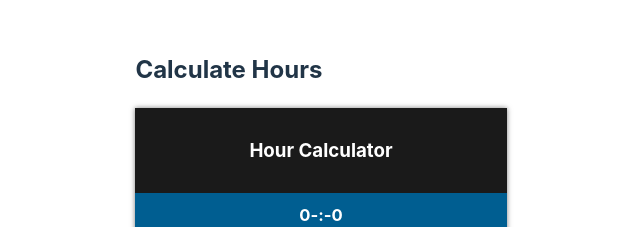
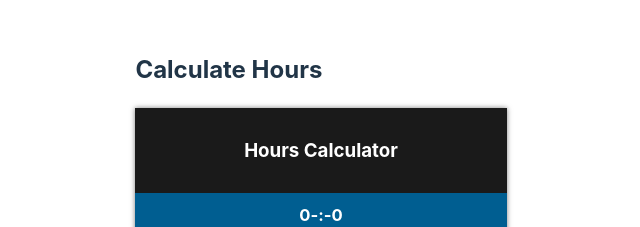
Before and after one commit to minhaj57sorder/hour-calculator, a Vue app: page / in a window 1280 px wide. Shown: the top 227 px of the page, without its empty margins (319-959 px from the left). Built offline with nearby package versions, Linux system fonts and the light colour scheme.

Commit message:
s added to hours

```diff
--- a/src/components/HourCalculator.vue
+++ b/src/components/HourCalculator.vue
@@ -1,7 +1,7 @@
 <template>
     <div class="hour-claculator-container">
         <div class="hour-calculator-header">
-            <h3>Hour Calculator</h3>
+            <h3>Hours Calculator</h3>
         </div>
         <div class="title-output-container">
             <div class="hours-minutes-outputs-titles">
```
